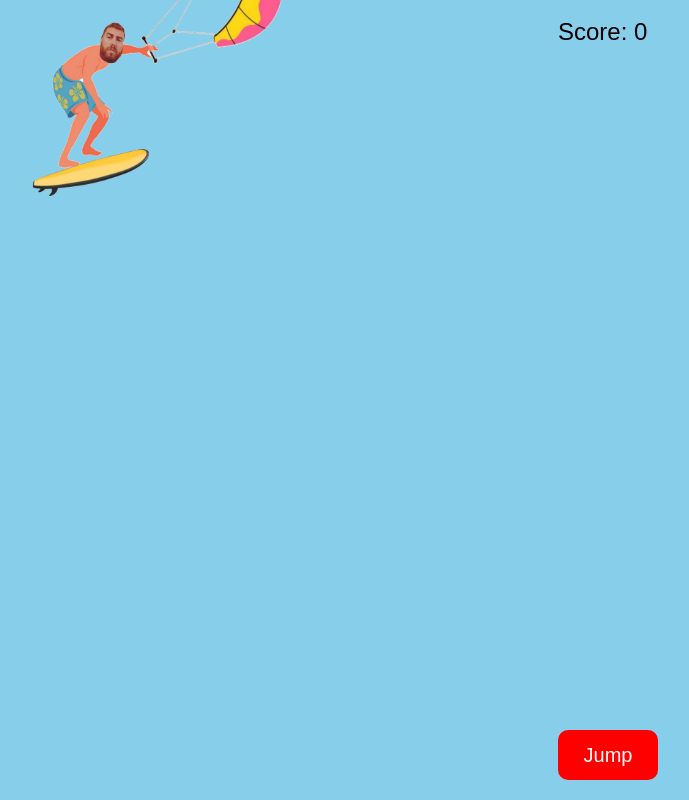
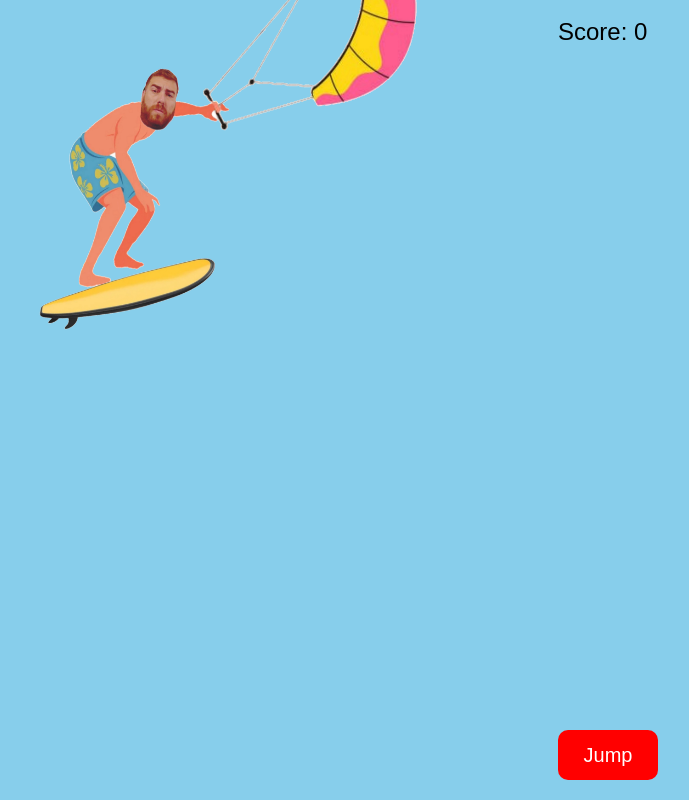
Before and after one commit to yanivz21/surfe, a plain HTML site: page index.html in a window 1280 px wide. Shown: the whole page, without its empty margins (32-721 px from the left). Drawn offline with Linux system fonts and the light colour scheme.

Commit message:
Update index.html

```diff
--- a/index.html
+++ b/index.html
@@ -2,12 +2,13 @@
 <html lang="en">
 <head>
   <meta charset="UTF-8">
-  <meta name="viewport" content="width=device-width, initial-scale=1.0">
+  <meta name="viewport" content="width=device-width, initial-scale=1.0, maximum-scale=1.0, user-scalable=no">
   <title>Kate Surfing Game</title>
   <style>
     body, html {
       margin: 0;
       overflow: hidden;
+      height: 100vh; /* שימוש מלא בשטח המסך */
     }
     #gameCanvas {
       background-color: #87CEEB;
@@ -66,8 +67,8 @@
 
   function scaleGame() {
     let scale = Math.min(window.innerWidth / 800, window.innerHeight / 600);
-    kate.width = 200 * scale; // הגדלת גודל הגולש
-    kate.height = 200 * scale;
+    kate.width = 300 * scale; // הגדלת גודל הגולש
+    kate.height = 300 * scale;
     obstacleSpeed = 5 * scale;
   }
 
@@ -84,11 +85,11 @@
 
   let kate = {
     x: 50,
-    y: canvas.height - 220, // הנמכת הגולש לחלק התחתון של המסך (גובה הגולש + רווח)
-    width: 200, // גודל הגולש
-    height: 200,
+    y: canvas.height - 220, // מיקום ההתחלה בתחתית המסך
+    width: 300,
+    height: 300,
     dy: 0,
-    gravity: 0.2, // הפחתת כוח הכבידה
+    gravity: 0.2, // הפחתת הכבידה
     jumpStrength: -10,
     isJumping: false
   };
@@ -171,7 +172,7 @@
 
   function resetGame() {
     obstacles = [];
-    kate.y = canvas.height - kate.height; // החזרת הגולש לתחתית
+    kate.y = canvas.height - kate.height;
     kate.dy = 0;
     frameCount = 0;
     score = 0;
```
